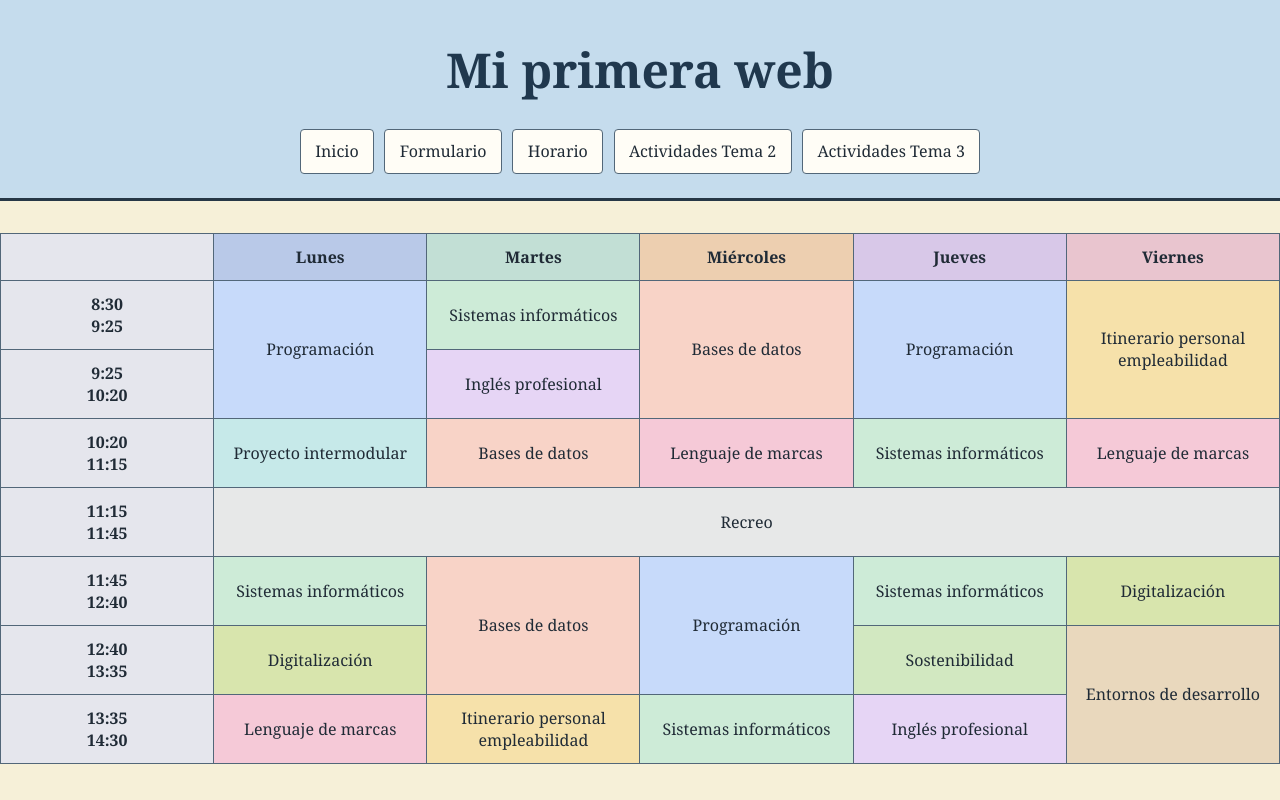
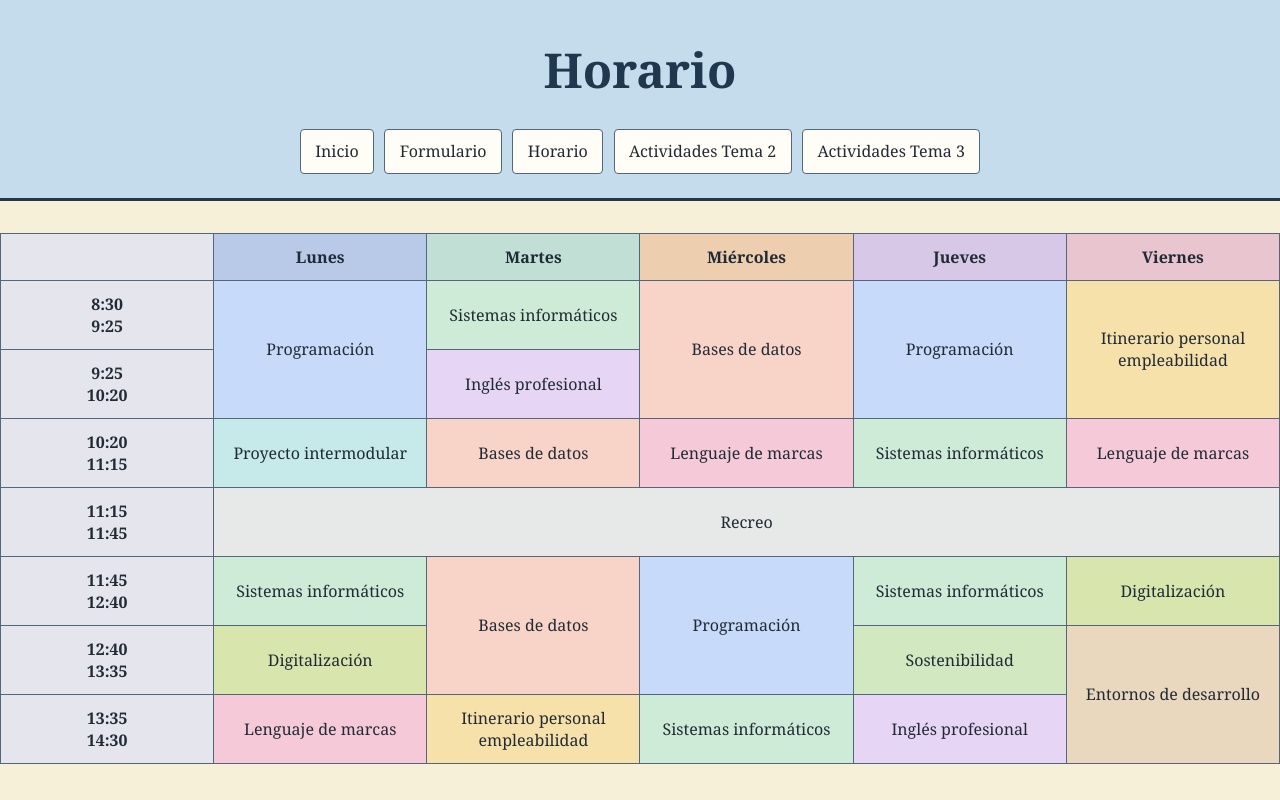
Before and after one commit to LaurSinMas/Lenguaje-de-Marcas, a plain HTML site: page horario.html in a window 1280 px wide. Drawn offline with Linux system fonts and the light colour scheme.

Commit message:
Update header title to "Horario"

```diff
--- a/horario.html
+++ b/horario.html
@@ -7,7 +7,7 @@
 	</head>
     <body>
 		<header>
-			<h1>Mi primera web</h1>
+			<h1>Horario</h1>
 			<nav class="site-nav">
 			    <a href="index.html">Inicio</a>
 			    <a href="formulario.html">Formulario</a>
```
